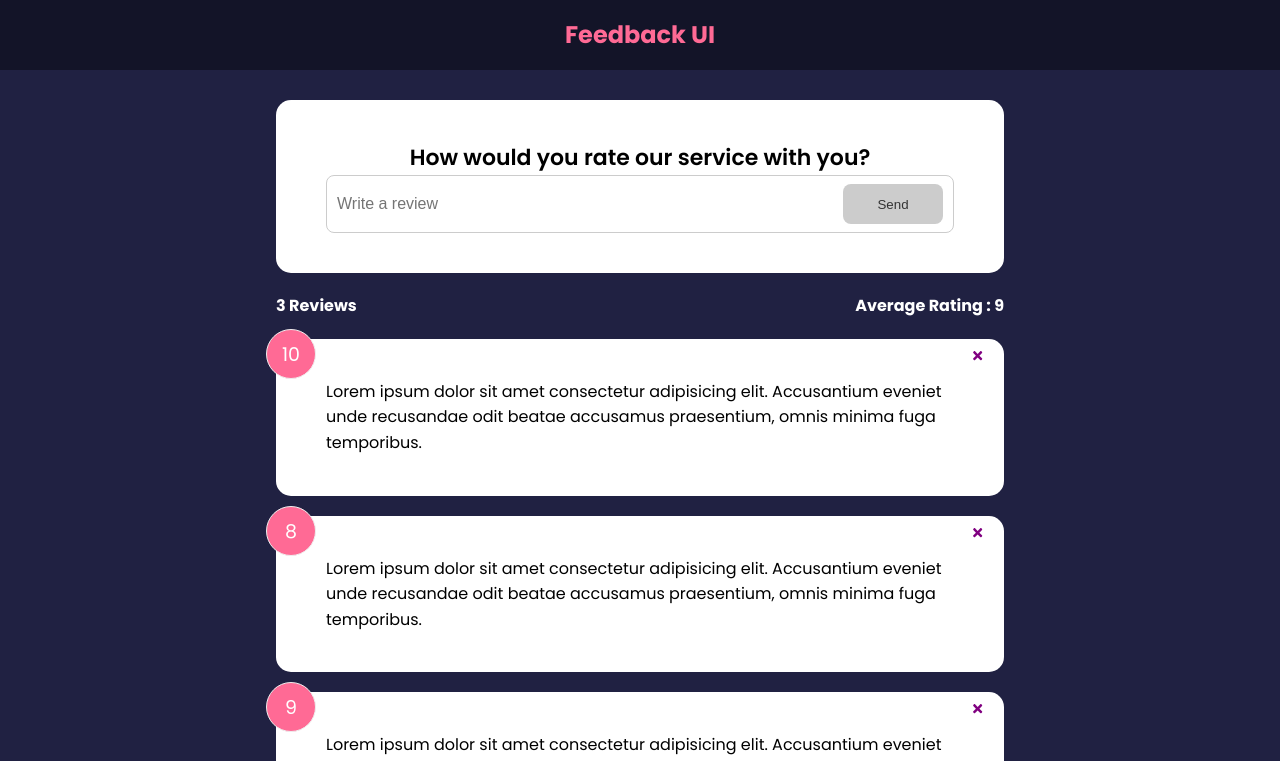
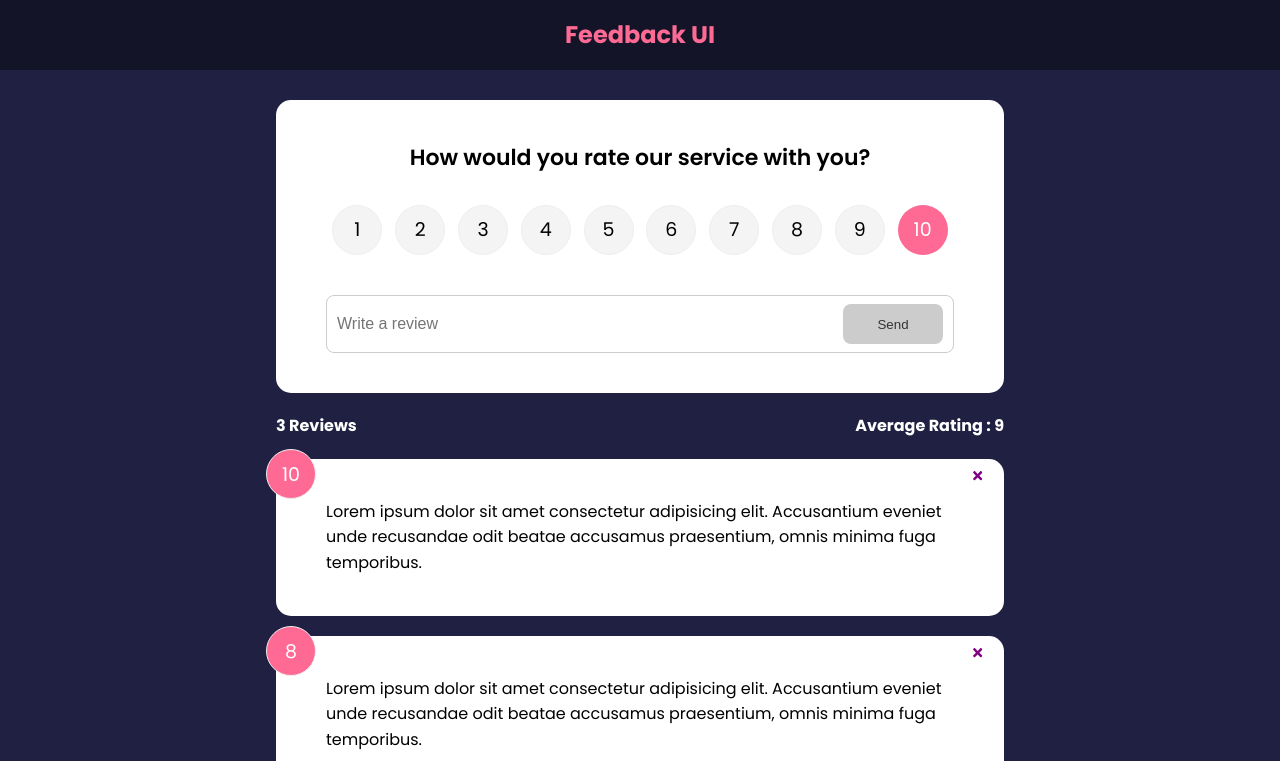
Before and after one commit to Saurabh5087/feedback_app_ui, a React (Create React App) app: page / in a window 1280 px wide. Shown: the top 761 px of the page. Built offline with nearby package versions, Linux system fonts and the light colour scheme.

Commit message:
Rating Select Component

```diff
--- a/src/components/FeedbackForm.jsx
+++ b/src/components/FeedbackForm.jsx
@@ -1,9 +1,12 @@
 import { useState } from 'react';
 import Card from './shared/Card';
 import Button from './shared/Button';
+import RatingSelect from './RatingSelect';
+
 
 function FeedbackForm() {
     const [text, setText] = useState('')
+    const [rating, setRating] = useState(10)
     const [btnDisabled, setBtnDisabled] = useState(true)
     const [message, setMessage] = useState('')
 
@@ -26,7 +29,7 @@
         <Card>
             <form>
                 <h2>How would you rate our service with you?</h2>
-                {/* @todo - rating select component */}
+                <RatingSelect select={(rating) => setRating(rating)} />
                 <div className="input-group">
                     <input
                         onChange={handleTextChange}
--- /dev/null
+++ b/src/components/RatingSelect.jsx
@@ -0,0 +1,57 @@
+import { useState } from "react";
+
+function RatingSelect({ select }) {
+    const [selected, setSelected] = useState(10)
+
+    const handleChange = (e) => {
+        setSelected(+e.currentTarget.value)
+        select(+e.currentTarget.value)
+    }
+
+    return (
+        <ul className="rating">
+            <li>
+                <input type="radio" id="num1" name="rating" value="1" onChange={handleChange} checked={selected === 1} />
+                <label htmlFor="num1">1</label>
+            </li>
+            <li>
+                <input type="radio" id="num2" name="rating" value="2" onChange={handleChange} checked={selected === 2} />
+                <label htmlFor="num2">2</label>
+            </li>
+            <li>
+                <input type="radio" id="num3" name="rating" value="3" onChange={handleChange} checked={selected === 3} />
+                <label htmlFor="num3">3</label>
+            </li>
+            <li>
+                <input type="radio" id="num4" name="rating" value="4" onChange={handleChange} checked={selected === 4} />
+                <label htmlFor="num4">4</label>
+            </li>
+            <li>
+                <input type="radio" id="num5" name="rating" value="5" onChange={handleChange} checked={selected === 5} />
+                <label htmlFor="num5">5</label>
+            </li>
+            <li>
+                <input type="radio" id="num6" name="rating" value="6" onChange={handleChange} checked={selected === 6} />
+                <label htmlFor="num6">6</label>
+            </li>
+            <li>
+                <input type="radio" id="num7" name="rating" value="7" onChange={handleChange} checked={selected === 7} />
+                <label htmlFor="num7">7</label>
+            </li>
+            <li>
+                <input type="radio" id="num8" name="rating" value="8" onChange={handleChange} checked={selected === 8} />
+                <label htmlFor="num8">8</label>
+            </li>
+            <li>
+                <input type="radio" id="num9" name="rating" value="9" onChange={handleChange} checked={selected === 9} />
+                <label htmlFor="num9">9</label>
+            </li>
+            <li>
+                <input type="radio" id="num10" name="rating" value="10" onChange={handleChange} checked={selected === 10} />
+                <label htmlFor="num10">10</label>
+            </li>
+        </ul>
+    )
+}
+
+export default RatingSelect
```
